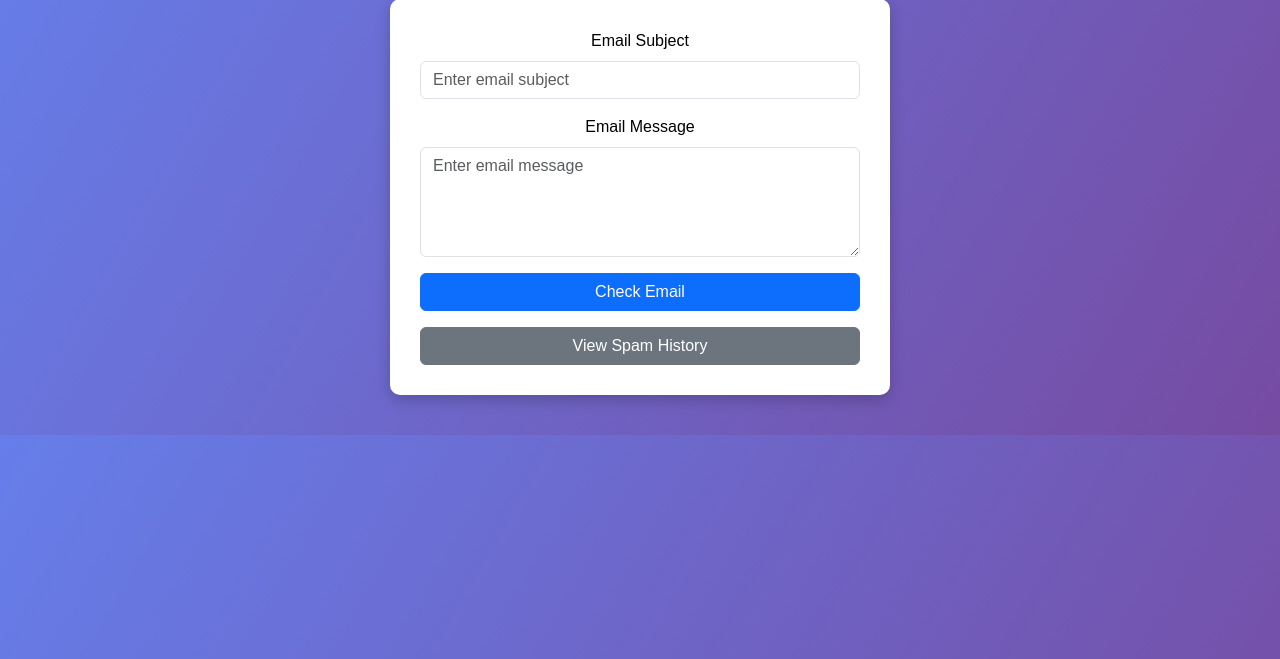
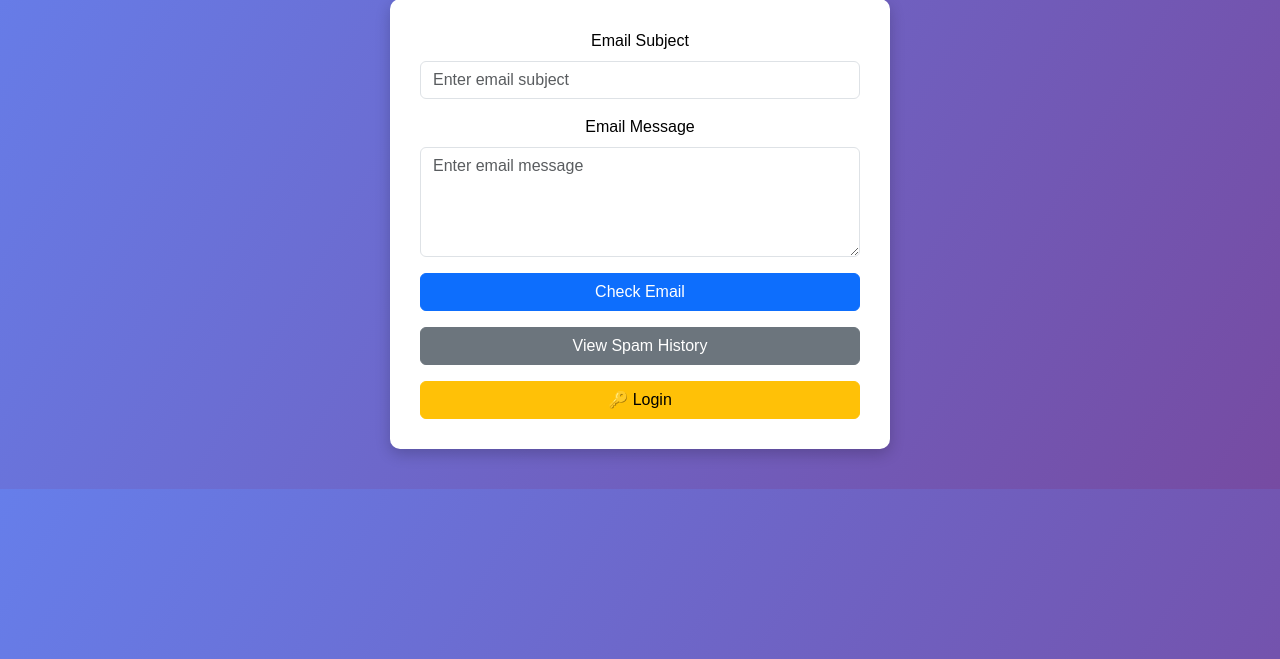
Before and after one commit to asfiyaasfiya728-spec/spam_classifier, a Flask app: page / in a window 1280 px wide. Shown: the part 113-772 px from the top of the page. Run offline with Flask 3, Linux system fonts and the light colour scheme.

Commit message:
Add login button to home page

```diff
--- a/templates/index.html
+++ b/templates/index.html
@@ -51,7 +51,9 @@
         </div>
         {% endif %}
 
+        <!-- Buttons Section -->
         <a href="/history" class="btn btn-secondary mt-3 w-100">View Spam History</a>
+        <a href="/login" class="btn btn-warning mt-3 w-100">🔑 Login</a>
     </div>
 </body>
 </html>
```
